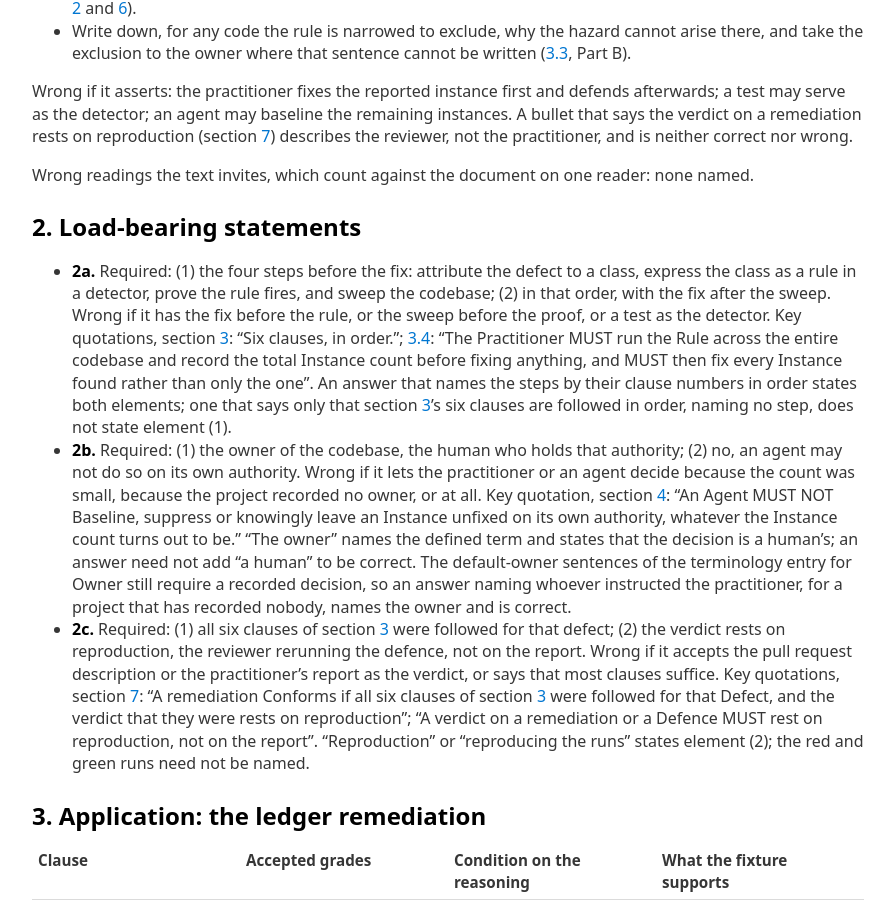
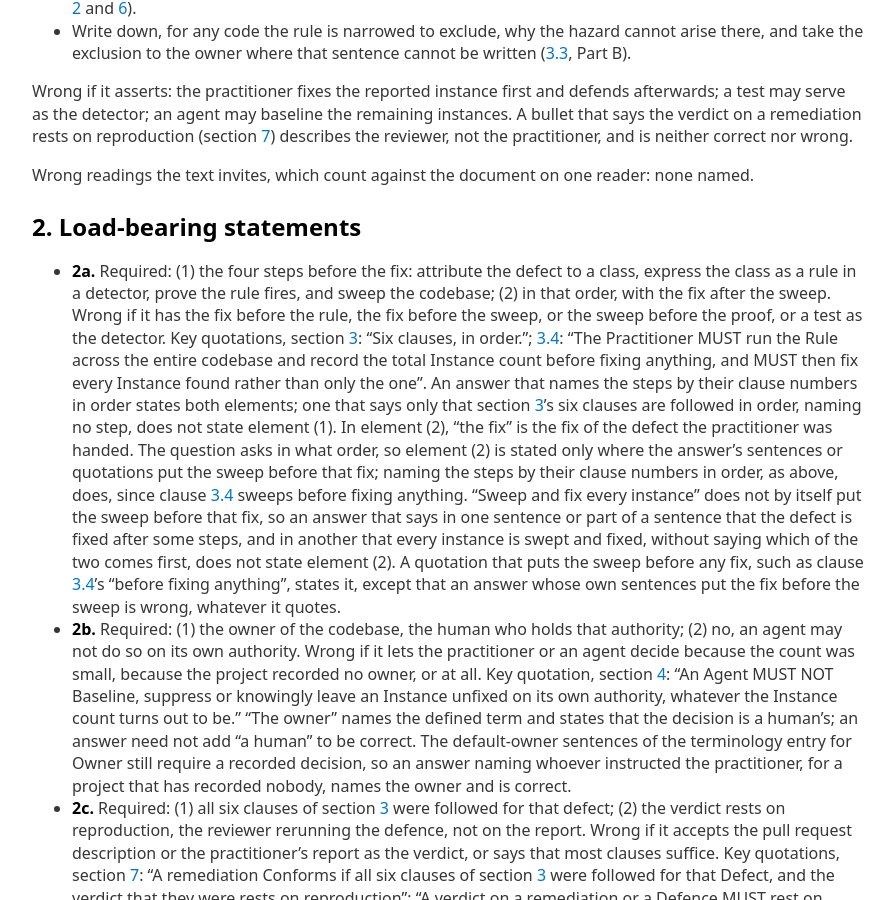
Before and after one commit to Defence-Before-Fix/defence-before-fix.github.io, a Jekyll site: the page built from acceptance/method/KEY.md, in a window 1280 px wide and 900 px high, scrolled down 763 px. Shown: the whole window, without its empty margins (192-1086 px from the left). Built offline with Jekyll 4.4.1, drawn with Linux system fonts in a browser that asks for light colours; our own code applies the rules of GitHub Pages for plain Markdown files.

Commit message:
Method key 2a: an answer that leaves the sweep and the fix unordered does not state the order
The question asks in what order, so element (2) is stated only where the answer
puts the sweep before the fix of the defect handed. An answer saying the defect
is fixed after some steps and, elsewhere, that every instance is swept and fixed,
without saying which comes first, does not state it; a quotation such as clause
3.4's "before fixing anything" does; an answer whose own sentences put the fix
before the sweep is wrong. Settles the open point run 89 recorded. A process
change, recorded in acceptance/CHANGES.md; no cohort.

Co-Authored-By: Claude Opus 5.5 <noreply@anthropic.com>

```diff
--- a/acceptance/method/KEY.md
+++ b/acceptance/method/KEY.md
@@ -37,13 +37,22 @@ Wrong readings the text invites, which count against the document on one reader:
 
 - **2a.** Required: (1) the four steps before the fix: attribute the defect to a class, express
   the class as a rule in a detector, prove the rule fires, and sweep the codebase; (2) in that
-  order, with the fix after the sweep. Wrong if it has the fix before the rule, or the sweep
-  before the proof, or a test as the detector. Key quotations, section [3](../../SPEC.md#3-the-method): "Six clauses, in
+  order, with the fix after the sweep. Wrong if it has the fix before the rule, the fix before
+  the sweep, or the sweep before the proof, or a test as the detector. Key quotations, section [3](../../SPEC.md#3-the-method): "Six clauses, in
   order."; [3.4](../../SPEC.md#34-sweep-the-codebase-then-fix-every-instance): "The Practitioner MUST run the Rule across the entire codebase and record the
   total Instance count before fixing anything, and MUST then fix every Instance found rather
   than only the one". An answer that names the steps by their clause numbers in order states
   both elements; one that says only that section [3](../../SPEC.md#3-the-method)'s six clauses are followed in order,
-  naming no step, does not state element (1).
+  naming no step, does not state element (1). In element (2), "the fix" is the fix of the
+  defect the practitioner was handed. The question asks in what order, so element (2) is
+  stated only where the answer's sentences or quotations put the sweep before that fix; naming
+  the steps by their clause numbers in order, as above, does, since clause [3.4](../../SPEC.md#34-sweep-the-codebase-then-fix-every-instance) sweeps before
+  fixing anything. "Sweep and fix every instance" does not by itself put the sweep before that
+  fix, so an answer that says in one sentence or part of a sentence that the defect is fixed after some
+  steps, and in another that every instance is swept and fixed, without saying which of the two
+  comes first, does not state element (2). A quotation that puts the sweep before any fix, such
+  as clause [3.4](../../SPEC.md#34-sweep-the-codebase-then-fix-every-instance)'s "before fixing anything", states it, except that an answer whose own sentences
+  put the fix before the sweep is wrong, whatever it quotes.
 - **2b.** Required: (1) the owner of the codebase, the human who holds that authority; (2) no,
   an agent may not do so on its own authority. Wrong if it lets the practitioner or an agent
   decide because the count was small, because the project recorded no owner, or at all. Key
```
Also changed, not shown: acceptance/CHANGES.md (+8 -0 lines).
